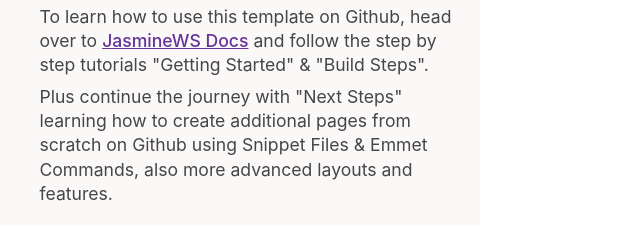
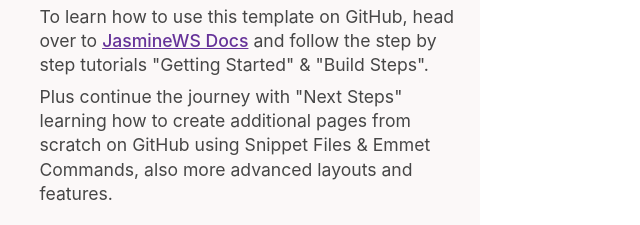
Before and after one commit to jasminedesign/SimpleSite, a plain HTML site: page index.html in a window 1280 px wide. Shown: the part 727-952 px from the top of the page, 542-1182 px from the left. Drawn offline with Linux system fonts and the light colour scheme.

Commit message:
favicon path

```diff
--- a/index.html
+++ b/index.html
@@ -8,6 +8,7 @@
     <meta name="description" content="Building a Website on GitHub using JasmineWS template and tutorial">
     <meta name="author" content="JasmineDesign.com">
     <link rel="stylesheet" href="style.css">
+    <link rel="icon" href="/simplesite/favicon.ico">
 </head>
 <body>
     <header class="header_with_nav">
@@ -37,8 +38,8 @@
         <img src="img/jws-one-column-layout.svg" width="250" height="250" alt="Jasmine Web Starter One Column Layout" class="cp_img">
         <div class="cp_text">
             <p>My first webpage was built using the <a href="https://github.com/jasminedesign/jwsone">JWSOne Template</a>, which provides a single column layout with preset CSS styling.</p>
-            <p>To learn how to use this template on Github, head over to <a href="https://jasminews.uk/docs/">JasmineWS Docs</a> and follow the step by step tutorials "Getting Started" &amp; "Build Steps".</p>
-            <p>Plus continue the journey with "Next Steps" learning how to create additional pages from scratch on Github using Snippet Files &amp; Emmet Commands, also more advanced layouts and features.</p>
+            <p>To learn how to use this template on GitHub, head over to <a href="https://jasminews.uk/docs/">JasmineWS Docs</a> and follow the step by step tutorials "Getting Started" &amp; "Build Steps".</p>
+            <p>Plus continue the journey with "Next Steps" learning how to create additional pages from scratch on GitHub using Snippet Files &amp; Emmet Commands, also more advanced layouts and features.</p>
         </div>
     </div>
     </div>
```
